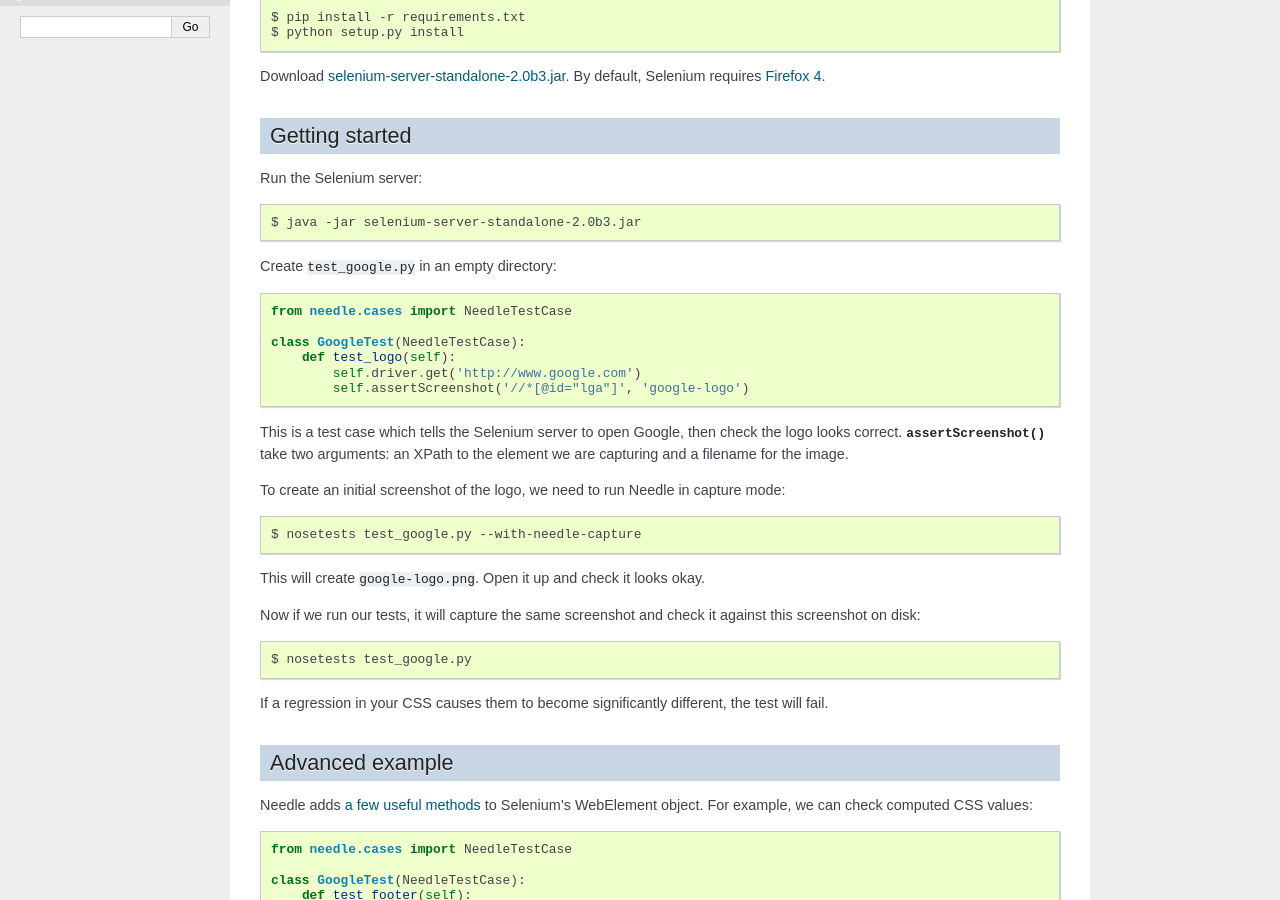
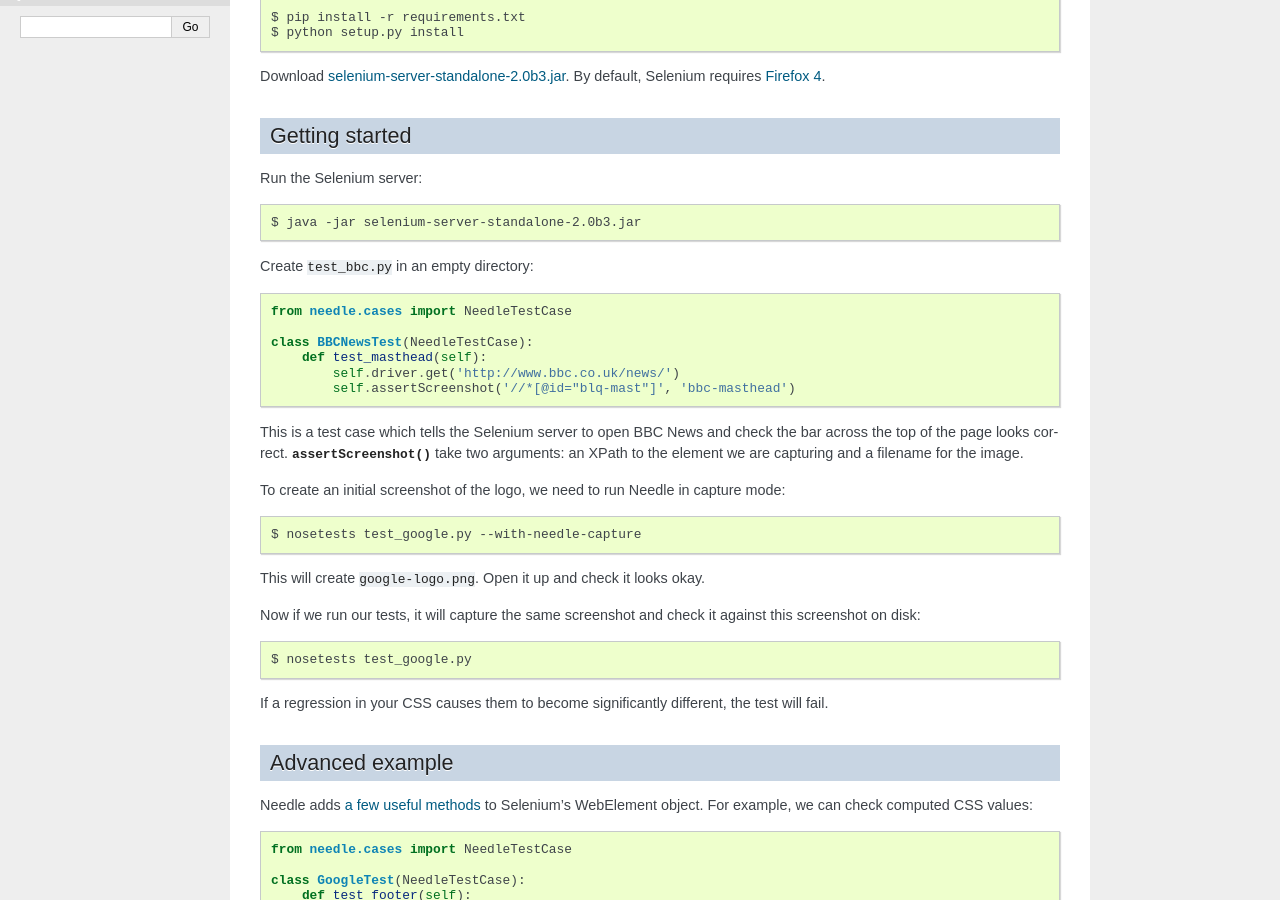
Before and after one commit to python-needle/needle, a Sphinx documentation site: the page built from docs/index.txt, in a window 1280 px wide and 900 px high, scrolled down 394 px. Built offline with Sphinx 7.4.7, drawn with Linux system fonts in a browser that asks for light colours.

```diff
--- a/docs/index.txt
+++ b/docs/index.txt
@@ -31,19 +31,19 @@ Run the Selenium server::
 
     $ java -jar selenium-server-standalone-2.0b3.jar
 
-Create ``test_google.py`` in an empty directory::
+Create ``test_bbc.py`` in an empty directory::
 
     from needle.cases import NeedleTestCase
 
-    class GoogleTest(NeedleTestCase):
-        def test_logo(self):
-            self.driver.get('http://www.google.com')
-            self.assertScreenshot('//*[@id="lga"]', 'google-logo')
+    class BBCNewsTest(NeedleTestCase):
+        def test_masthead(self):
+            self.driver.get('http://www.bbc.co.uk/news/')
+            self.assertScreenshot('//*[@id="blq-mast"]', 'bbc-masthead')
 
-This is a test case which tells the Selenium server to open Google, then check
-the logo looks correct. :py:meth:`~needle.cases.NeedleTestCase.assertScreenshot`
-take two arguments: an XPath to the element we are capturing and a filename for
-the image.
+This is a test case which tells the Selenium server to open BBC News and check
+the bar across the top of the page looks correct.
+:py:meth:`~needle.cases.NeedleTestCase.assertScreenshot` take two arguments: an
+XPath to the element we are capturing and a filename for the image.
 
 To create an initial screenshot of the logo, we need to run Needle in capture mode::
 
```
Also changed, not shown: README.md (+6 -6 lines).
